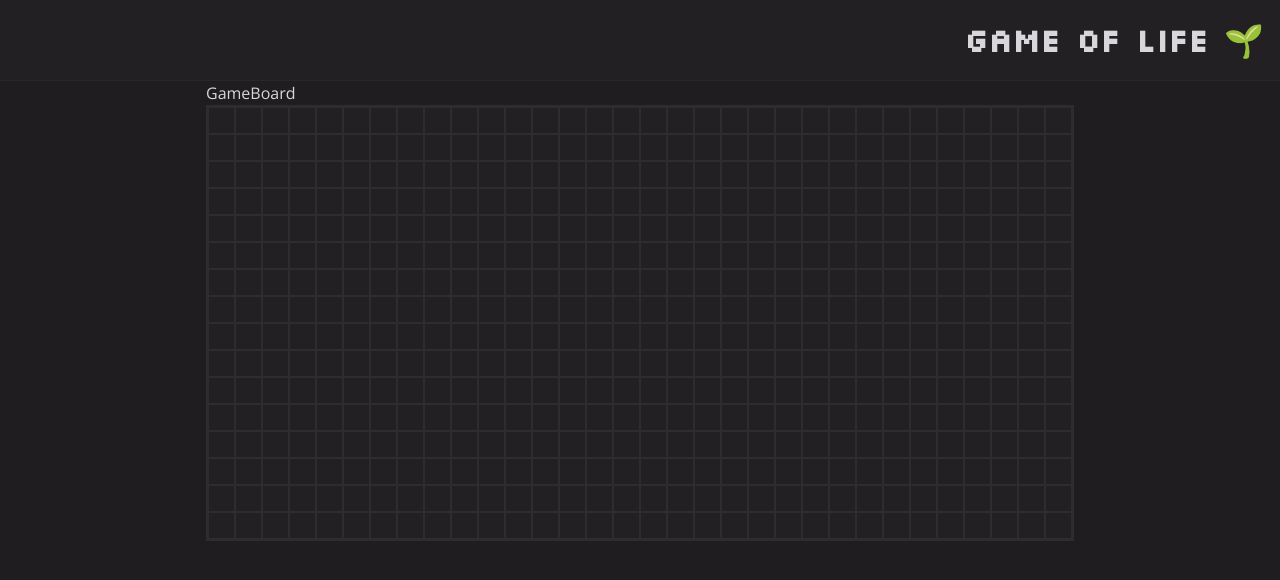
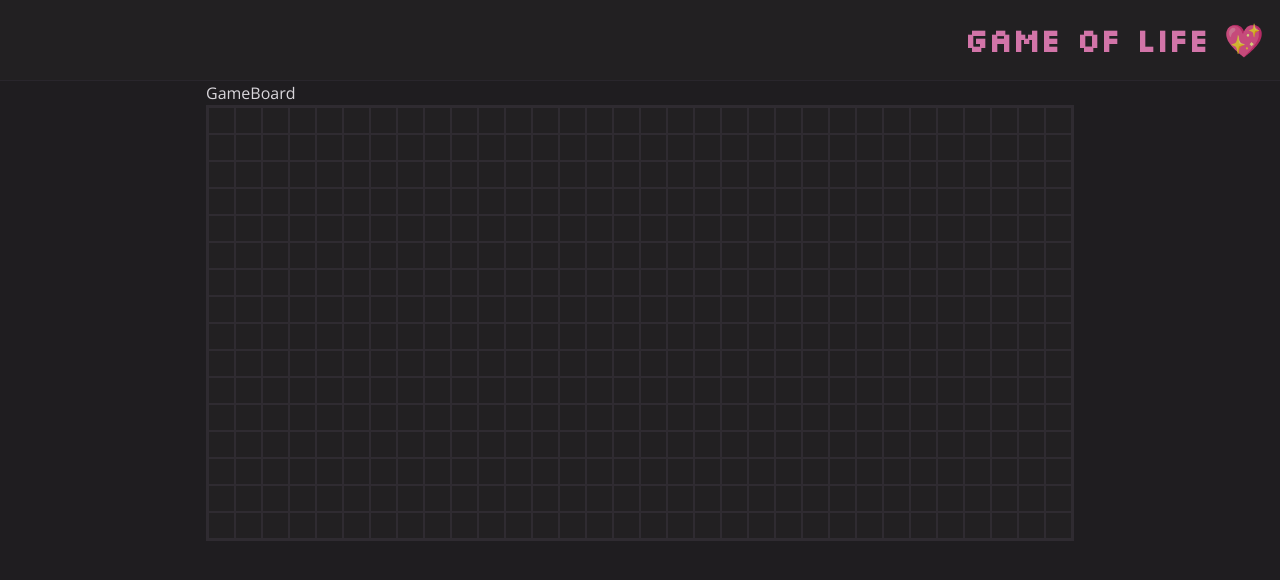
Before and after one commit to MatildaMared/project__game-of-life, a React (Create React App) app: page / in a window 1280 px wide. Shown: the top 580 px of the page. Built offline with nearby package versions, Linux system fonts and the light colour scheme.

Commit message:
update header

```diff
--- a/src/components/Header/Header.tsx
+++ b/src/components/Header/Header.tsx
@@ -4,7 +4,7 @@ import styled from "styled-components";
 function Header() {
 	return (
 		<Container>
-			<Heading>Game of Life 🌱</Heading>
+			<Heading>Game of Life 💖</Heading>
 		</Container>
 	);
 }
@@ -20,6 +20,7 @@ const Container = styled.header`
 
 const Heading = styled.h1`
 	font-family: var(--font-secondary);
+	color: var(--color-pink);
 `;
 
 export default Header;
```
